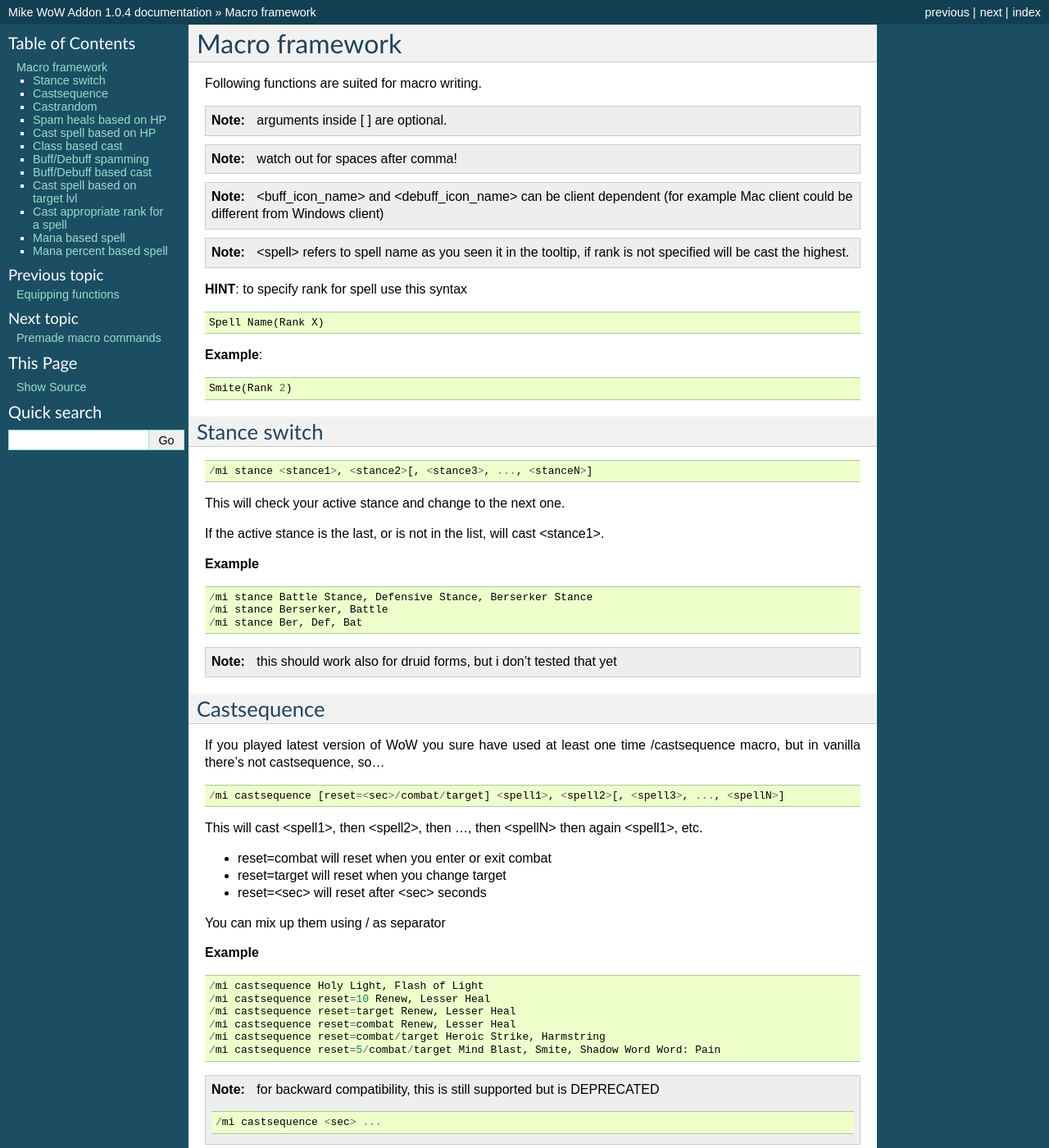
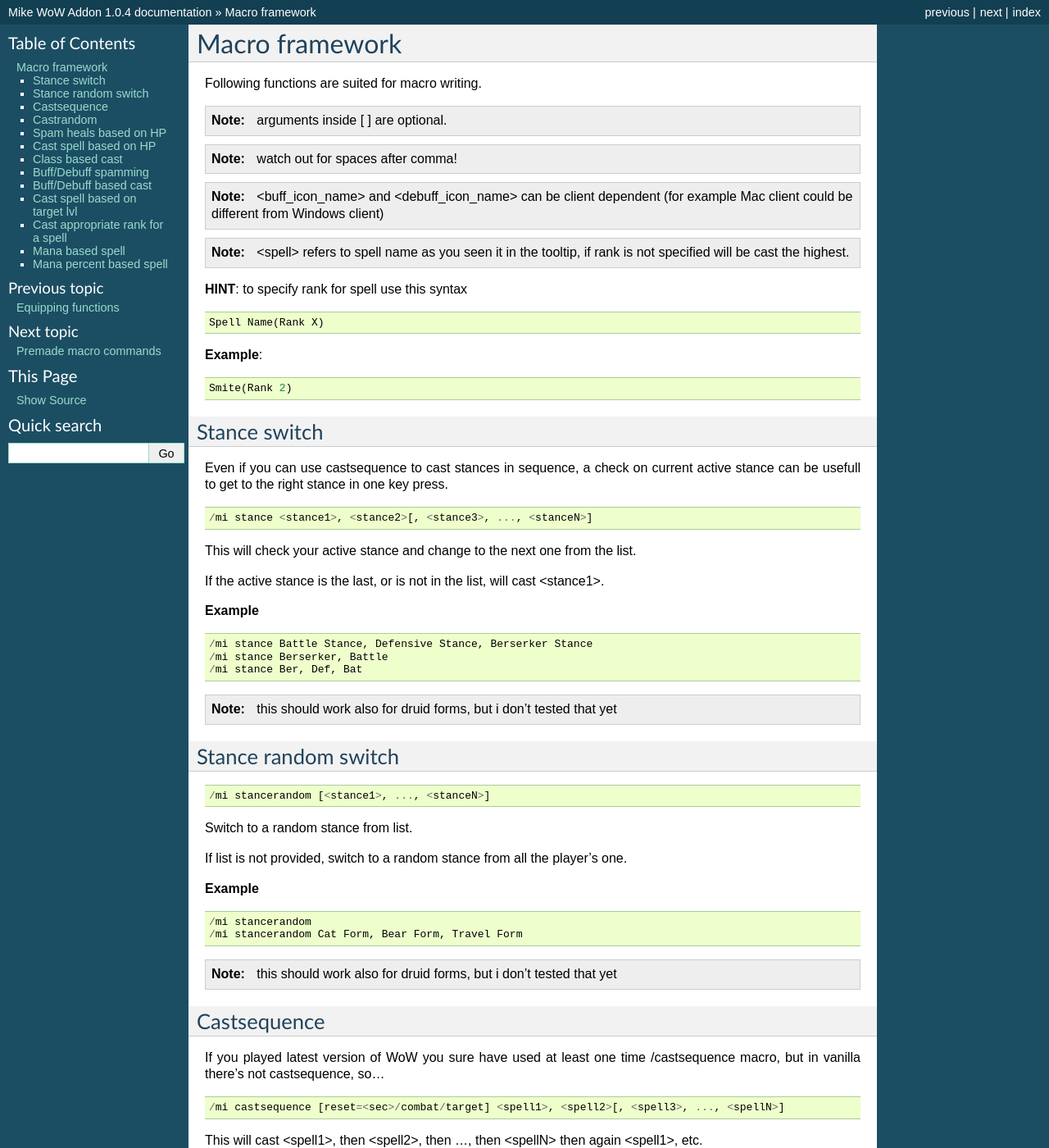
Before and after one commit to michelesr/mike-wow-addon, a Sphinx documentation site: the page built from doc/source/macro_framework.rst, in a window 1280 px wide and 1400 px high. Shown: the whole window at 82% size. Built offline with Sphinx 7.4.7, drawn with Linux system fonts in a browser that asks for light colours.

Commit message:
add stancerandom

```diff
--- a/doc/source/macro_framework.rst
+++ b/doc/source/macro_framework.rst
@@ -31,6 +31,8 @@ Following functions are suited for macro writing.
 Stance switch
 =============
 
+Even if you can use castsequence to cast stances in sequence, a check on current active stance can be usefull to get to the right stance in one key press.
+
 .. index:: single: Stance switch
 
 ::
@@ -39,7 +41,7 @@ Stance switch
 
 ..
 
-This will check your active stance and change to the next one.
+This will check your active stance and change to the next one from the list.
 
 If the active stance is the last, or is not in the list, will cast <stance1>.
 
@@ -48,6 +50,30 @@ If the active stance is the last, or is not in the list, will cast <stance1>.
 	/mi stance Battle Stance, Defensive Stance, Berserker Stance
 	/mi stance Berserker, Battle
 	/mi stance Ber, Def, Bat
+
+..
+
+.. note:: this should work also for druid forms, but i don't tested that yet
+
+Stance random switch
+====================
+
+.. index:: Stance random switch
+
+::
+
+	/mi stancerandom [<stance1>, ..., <stanceN>]
+
+..
+
+Switch to a random stance from list.
+
+If list is not provided, switch to a random stance from all the player's one.
+
+**Example** ::
+
+	/mi stancerandom
+	/mi stancerandom Cat Form, Bear Form, Travel Form
 
 ..
 
```
Also changed, not shown: 19 other files.
